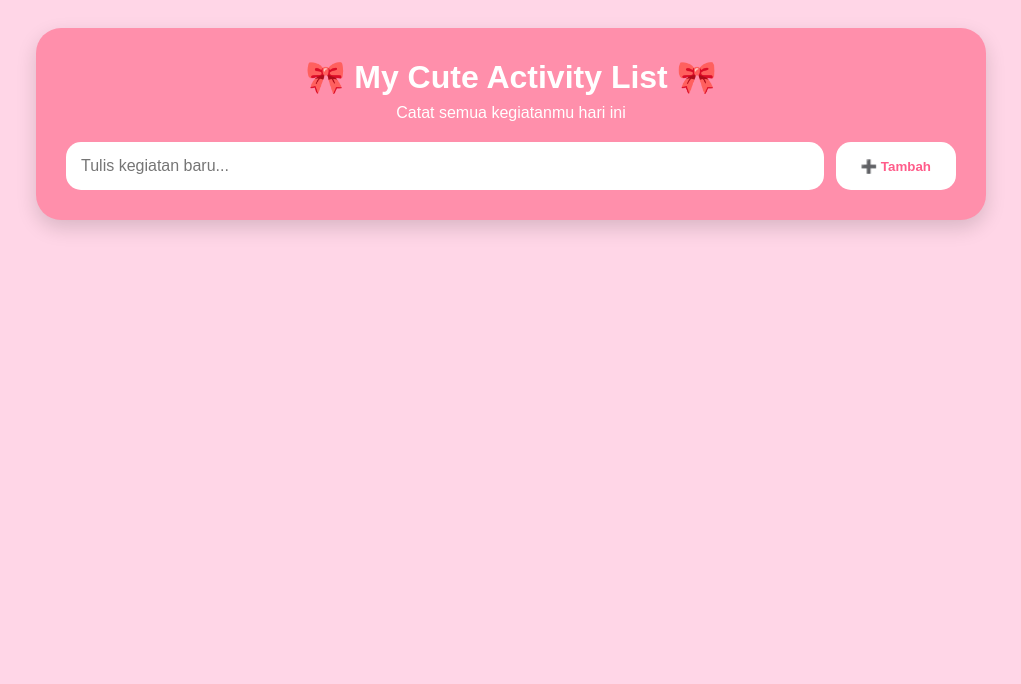
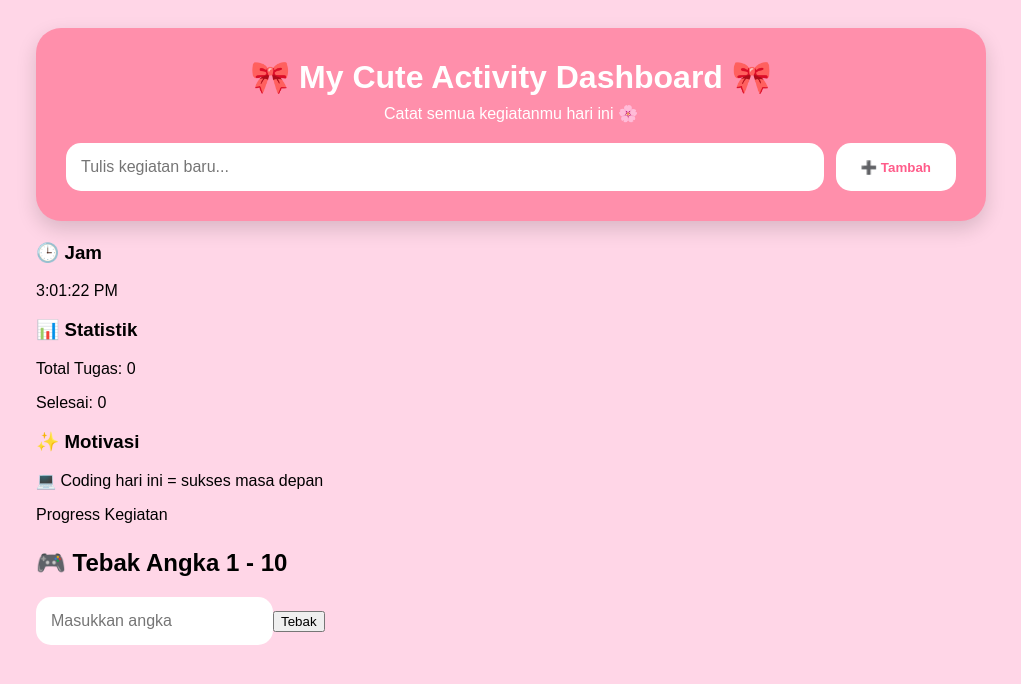
Before and after one commit to lalafadillah/ChevalierLab, a React (Vite) app in the folder week6/: page / in a window 1280 px wide. Shown: the top 684 px of the page, without its empty margins (129-1150 px from the left). Built offline with nearby package versions, Linux system fonts and the light colour scheme.

Commit message:
time,statik,motivation

```diff
--- a/week6/src/App.jsx
+++ b/week6/src/App.jsx
@@ -1,12 +1,44 @@
-import { useState } from "react";
+import { useState, useEffect } from "react";
 import "./App.css";
 
 function App() {
   const [input, setInput] = useState("");
 
-  const [todos, setTodos] = useState([
+  const [todos, setTodos] = useState([]);
 
-  ]);
+  const [completed, setCompleted] = useState(0);
+
+  const [time, setTime] = useState(
+    new Date().toLocaleTimeString()
+  );
+
+  const [guess, setGuess] = useState("");
+
+  const [randomNumber, setRandomNumber] = useState(
+    Math.floor(Math.random() * 10) + 1
+  );
+
+  const [message, setMessage] = useState("");
+
+  const quotes = [
+    "🌸 Sedikit demi sedikit tetap progress",
+    "💻 Coding hari ini = sukses masa depan",
+    "🎀 Jangan menyerah sebelum mencoba",
+    "✨ Konsisten lebih penting daripada sempurna",
+    "🚀 Fokus pada proses, hasil akan mengikuti"
+  ];
+
+  const [quote] = useState(
+    quotes[Math.floor(Math.random() * quotes.length)]
+  );
+
+  useEffect(() => {
+    const interval = setInterval(() => {
+      setTime(new Date().toLocaleTimeString());
+    }, 1000);
+
+    return () => clearInterval(interval);
+  }, []);
 
   const tambahTodo = () => {
     if (input.trim() === "") return;
@@ -17,23 +49,52 @@ function App() {
 
   const hapusTodo = (index) => {
     const todoBaru = todos.filter((_, i) => i !== index);
+
     setTodos(todoBaru);
+
+    setCompleted(completed + 1);
   };
+
+  const cekAngka = () => {
+    const angka = parseInt(guess);
+
+    if (angka === randomNumber) {
+      setMessage("🎉 Benar! Kamu Hebat!");
+
+      setRandomNumber(
+        Math.floor(Math.random() * 10) + 1
+      );
+    } else if (angka > randomNumber) {
+      setMessage("📉 Terlalu Besar");
+    } else {
+      setMessage("📈 Terlalu Kecil");
+    }
+  };
+
+  const progress =
+    todos.length + completed === 0
+      ? 0
+      : (completed / (todos.length + completed)) * 100;
 
   return (
     <div className="container">
+
       <div className="header">
-        <h1>🎀 My Cute Activity List 🎀</h1>
-        <p>Catat semua kegiatanmu hari ini </p>
+        <h1>🎀 My Cute Activity Dashboard 🎀</h1>
+        <p>Catat semua kegiatanmu hari ini 🌸</p>
 
         <div className="input-group">
           <input
             type="text"
             placeholder="Tulis kegiatan baru..."
             value={input}
-            onChange={(e) => setInput(e.target.value)}
+            onChange={(e) =>
+              setInput(e.target.value)
+            }
             onKeyDown={(e) => {
-              if (e.key === "Enter") tambahTodo();
+              if (e.key === "Enter") {
+                tambahTodo();
+              }
             }}
           />
 
@@ -43,6 +104,39 @@ function App() {
         </div>
       </div>
 
+      <div className="dashboard">
+
+        <div className="card">
+          <h3>🕒 Jam</h3>
+          <p>{time}</p>
+        </div>
+
+        <div className="card">
+          <h3>📊 Statistik</h3>
+          <p>Total Tugas: {todos.length}</p>
+          <p>Selesai: {completed}</p>
+        </div>
+
+        <div className="card">
+          <h3>✨ Motivasi</h3>
+          <p>{quote}</p>
+        </div>
+
+      </div>
+
+      <div className="progress-title">
+        Progress Kegiatan
+      </div>
+
+      <div className="progress-container">
+        <div
+          className="progress-bar"
+          style={{
+            width: `${progress}%`,
+          }}
+        ></div>
+      </div>
+
       <ul>
         {todos.map((todo, index) => (
           <li key={index}>
@@ -50,13 +144,37 @@ function App() {
 
             <button
               className="done-btn"
-              onClick={() => hapusTodo(index)}
+              onClick={() =>
+                hapusTodo(index)
+              }
             >
               ✅ Selesai
             </button>
           </li>
         ))}
       </ul>
+
+      <div className="game-box">
+
+        <h2>🎮 Tebak Angka 1 - 10</h2>
+
+        <input
+          type="number"
+          placeholder="Masukkan angka"
+          value={guess}
+          onChange={(e) =>
+            setGuess(e.target.value)
+          }
+        />
+
+        <button onClick={cekAngka}>
+          Tebak
+        </button>
+
+        <p>{message}</p>
+
+      </div>
+
     </div>
   );
 }
```
